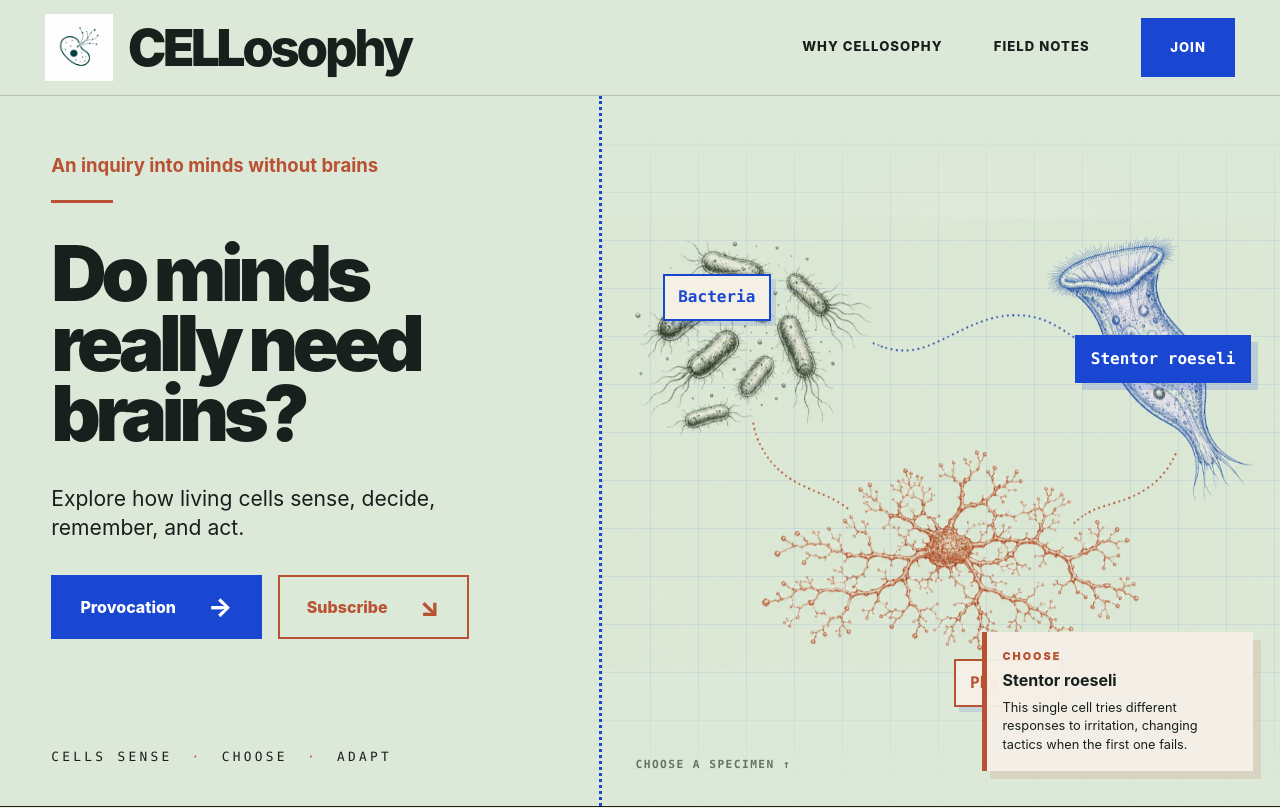
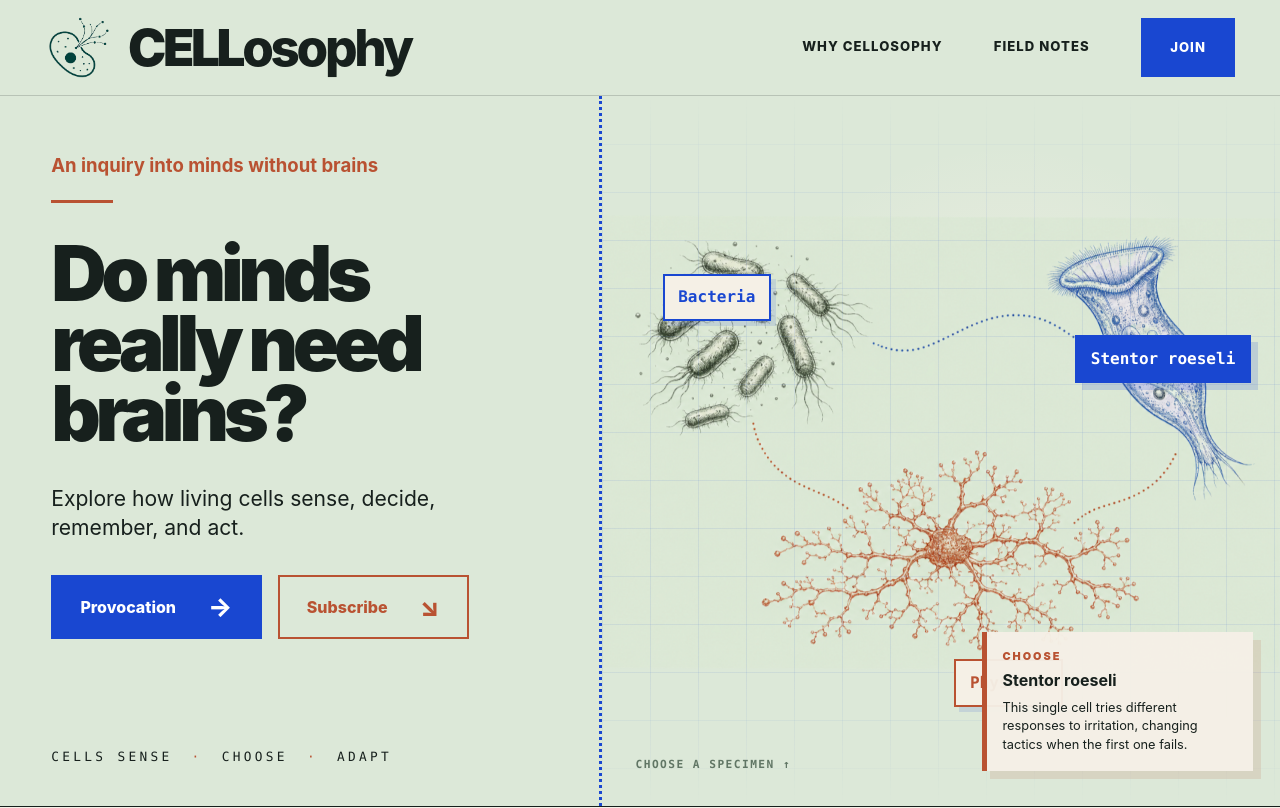
Before and after one commit to ranganaut/cellosophy-website, a Next.js app: page / in a window 1280 px wide. Shown: the top 808 px of the page. Built offline with nearby package versions, Linux system fonts and the light colour scheme.

Commit message:
transparent logo

```diff
--- a/app/globals.css
+++ b/app/globals.css
@@ -10,7 +10,7 @@ button, a { -webkit-tap-highlight-color: transparent; }
 
 .site-header { height:96px; padding:0 3.5vw; display:flex; align-items:center; justify-content:space-between; border-bottom:1px solid rgba(23,32,29,.18); position:relative; z-index:10; }
 .wordmark { display:flex; align-items:center; gap:clamp(.65rem,1.2vw,1.15rem); font-size:clamp(2rem,4vw,4rem); font-weight:800; letter-spacing:-.065em; }
-.brand-logo { width:clamp(3.5rem,5.3vw,4.6rem); height:clamp(3.5rem,5.3vw,4.6rem); object-fit:contain; flex:none; mix-blend-mode:multiply; }
+.brand-logo { width:clamp(3.5rem,5.3vw,4.6rem); height:clamp(3.5rem,5.3vw,4.6rem); object-fit:contain; flex:none; }
 .wordmark-text { white-space:nowrap; }
 .wordmark-text strong { font-weight:950; }
 nav { display:flex; align-items:center; gap:clamp(1.5rem,4vw,5rem); text-transform:uppercase; font-weight:800; letter-spacing:.08em; font-size:.82rem; }
--- a/app/page.tsx
+++ b/app/page.tsx
@@ -33,8 +33,8 @@ export default function Home() {
             className="brand-logo"
             src="/cellosophy-logo.png"
             alt=""
-            width="1254"
-            height="1254"
+            width="860"
+            height="860"
           />
           <span className="wordmark-text"><strong>CELL</strong>osophy</span>
         </a>
```
Also changed, not shown: public/cellosophy-logo.png.
